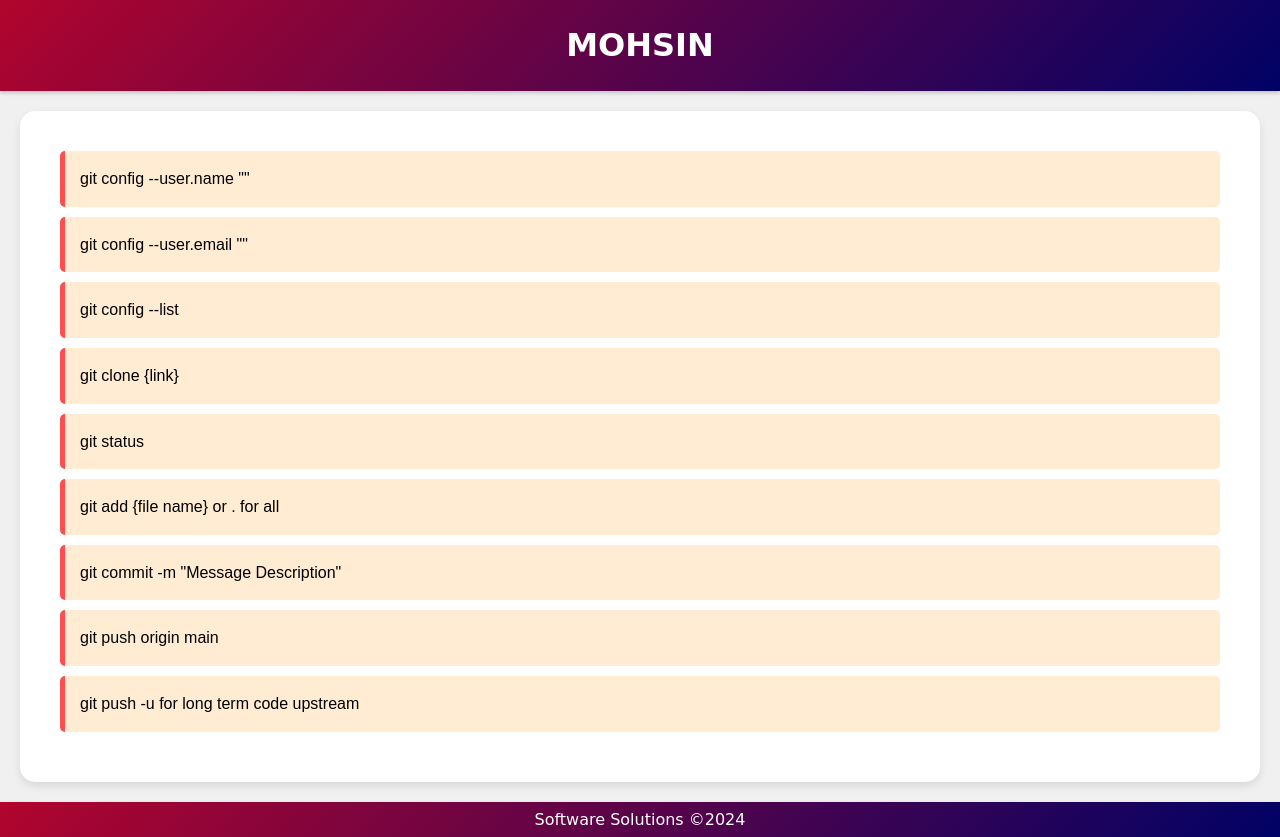
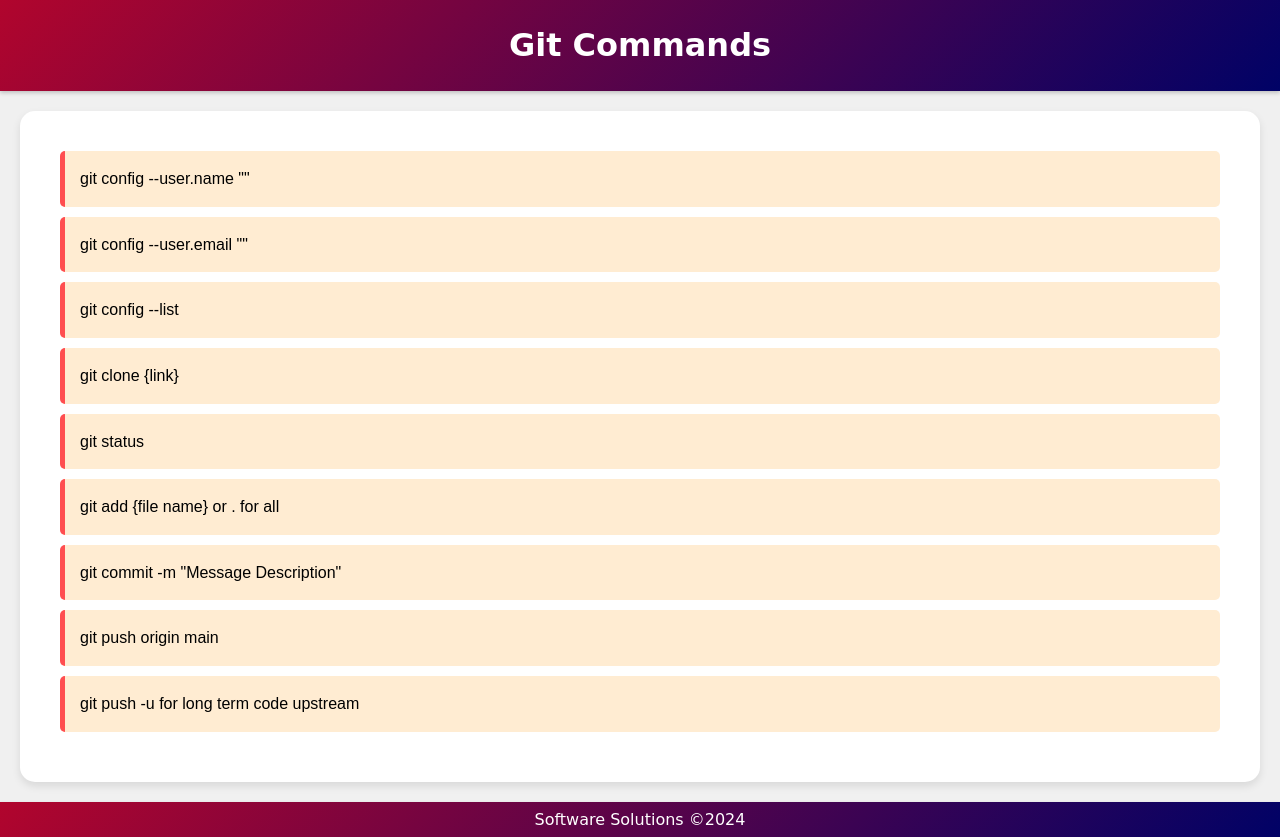
Before and after one commit to se-mohsin/Git-Commands, a plain HTML site: page index.html in a window 1280 px wide. Drawn offline with Linux system fonts and the light colour scheme.

Commit message:
Page Updated

```diff
--- a/index.html
+++ b/index.html
@@ -8,7 +8,7 @@
 </head>
 <body>
     <header>
-        <h1>MOHSIN</h1>
+        <h1>Git Commands</h1>
     </header>
     <main>
         <ul>
```
